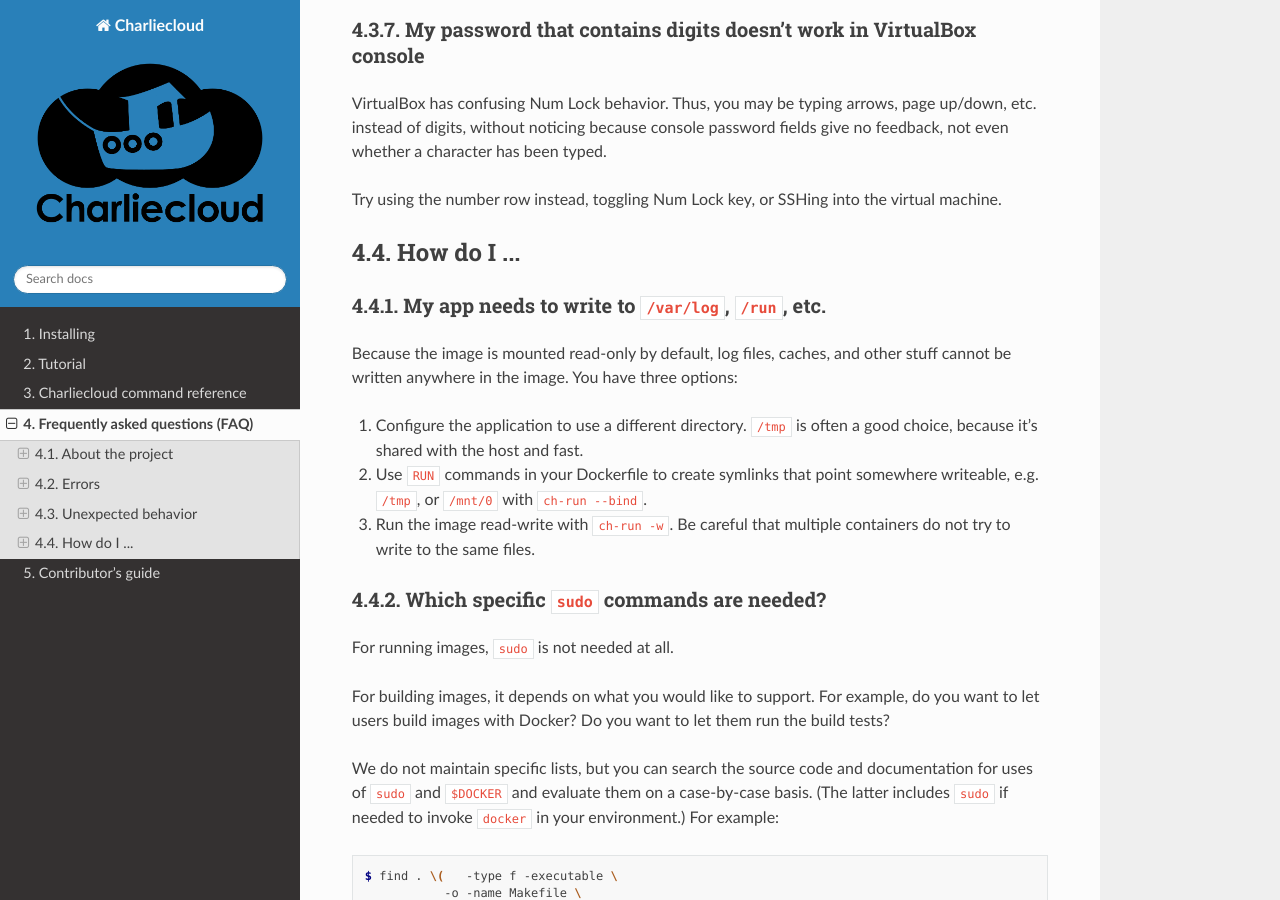
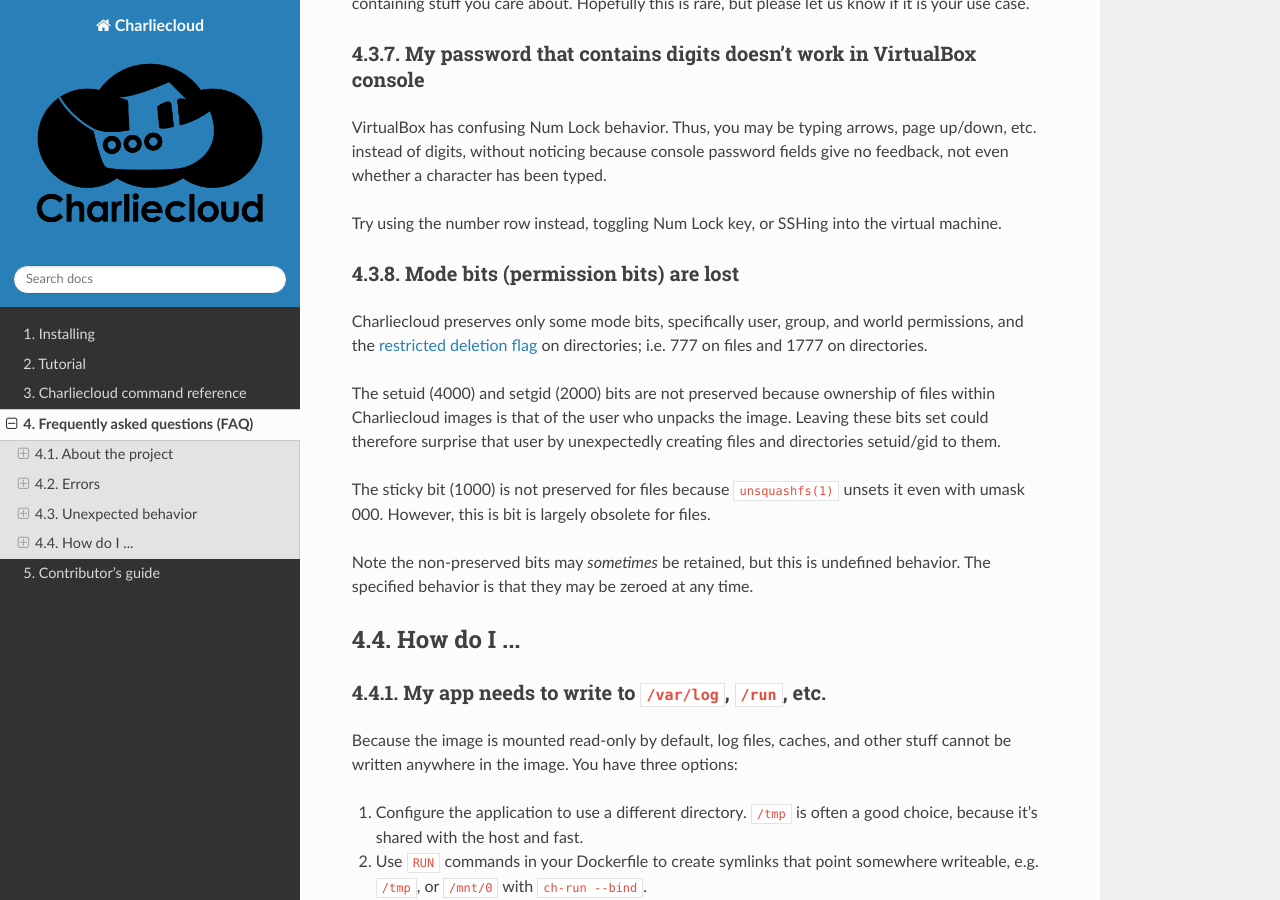
Before and after one commit to hpc/charliecloud, a Sphinx documentation site: the page built from doc/faq.rst, in a window 1280 px wide and 900 px high, scrolled down 8333 px. Built offline with Sphinx 7.4.7 and the Read the Docs theme 2.0.0, drawn with Linux system fonts in a browser that asks for light colours; some of the changed text lies outside the part shown.

Commit message:
preserve permissions on tar/squash unpack

```diff
--- a/doc/faq.rst
+++ b/doc/faq.rst
@@ -388,6 +388,26 @@
 
 Try using the number row instead, toggling Num Lock key, or SSHing into the
 virtual machine.
+
+Mode bits (permission bits) are lost
+------------------------------------
+
+Charliecloud preserves only some mode bits, specifically user, group, and
+world permissions, and the `restricted deletion flag
+<https://man7.org/linux/man-pages/man1/chmod.1.html#RESTRICTED_DELETION_FLAG_OR_STICKY_BIT>`_
+on directories; i.e. 777 on files and 1777 on directories.
+
+The setuid (4000) and setgid (2000) bits are not preserved because ownership
+of files within Charliecloud images is that of the user who unpacks the image.
+Leaving these bits set could therefore surprise that user by unexpectedly
+creating files and directories setuid/gid to them.
+
+The sticky bit (1000) is not preserved for files because :code:`unsquashfs(1)`
+unsets it even with umask 000. However, this is bit is largely obsolete for
+files.
+
+Note the non-preserved bits may *sometimes* be retained, but this is undefined
+behavior. The specified behavior is that they may be zeroed at any time.
 
 
 How do I ...
```
Also changed, not shown: 5 other files.
